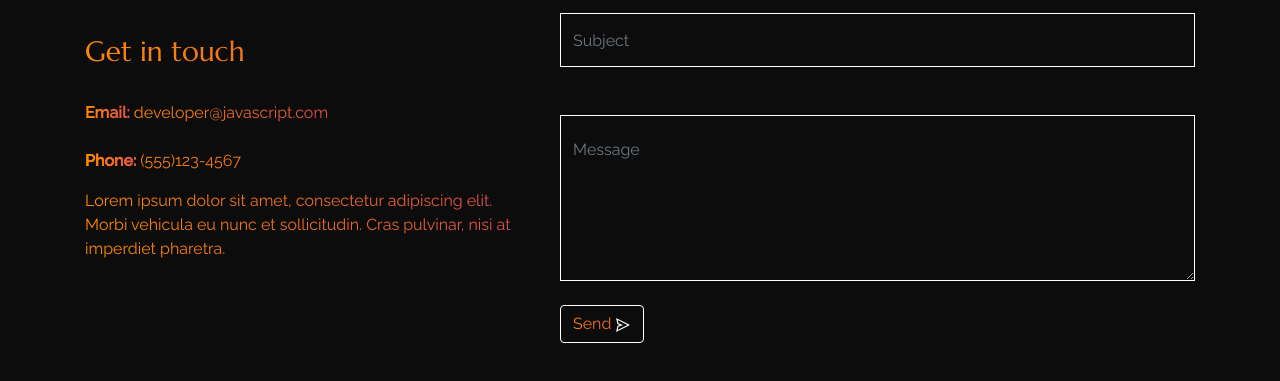
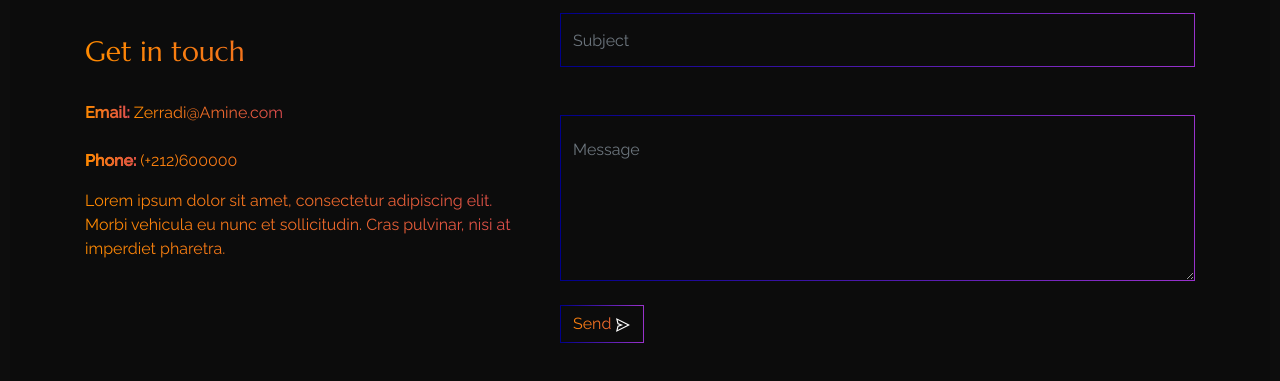
Before and after one commit to dasileker/react-from-contact, a React app: page / in a window 1280 px wide. Shown: the part 229-610 px from the top of the page. Built offline with nearby package versions, Linux system fonts and the light colour scheme; some packages are replaced by stand-ins of ours.

Commit message:
added more styling to the form and updated the screenshot in the readme file

```diff
--- a/src/content_option.js
+++ b/src/content_option.js
@@ -1,20 +1,9 @@
 export const contactConfig = {
-  YOUR_EMAIL: 'developer@javascript.com',
-  YOUR_FONE: '(555)123-4567',
+  YOUR_EMAIL: 'Zerradi@Amine.com',
+  YOUR_FONE: '(+212)600000',
   description:
     'Lorem ipsum dolor sit amet, consectetur adipiscing elit. Morbi vehicula eu nunc et sollicitudin. Cras pulvinar, nisi at imperdiet pharetra. ',
   YOUR_SERVICE_ID: 'service_id',
   YOUR_TEMPLATE_ID: 'template_id',
   YOUR_USER_ID: 'user_id',
 };
-
-
-// export {
-//   meta,
-//   dataabout,
-//   worktimeline,
-//   services,
-//   introdata,
-//   contactConfig,
-//   logotext,
-// };
--- a/src/index.css
+++ b/src/index.css
@@ -120,6 +120,7 @@ code {
     background-color: var(--bg-color);
     border-radius: 0 !important;
     border: 1px solid var(--secondary-color);
+    border-image: linear-gradient(to right, darkblue, darkorchid) 1;
 }
 
 .contact__form input.form-control {
@@ -157,4 +158,5 @@ code {
 .btn{
     color: #fff;
     border: 1px solid #fff;
+    border-image: linear-gradient(to right, darkblue, darkorchid) 1;
 }
```
Also changed, not shown: README.md, src/assets/screencapture-localhost-3000-2022-12-16-20_28_34.png (deleted), src/assets/screencapture-localhost-3000-2022-12-17-19_18_23.png (added), 1 other file.
